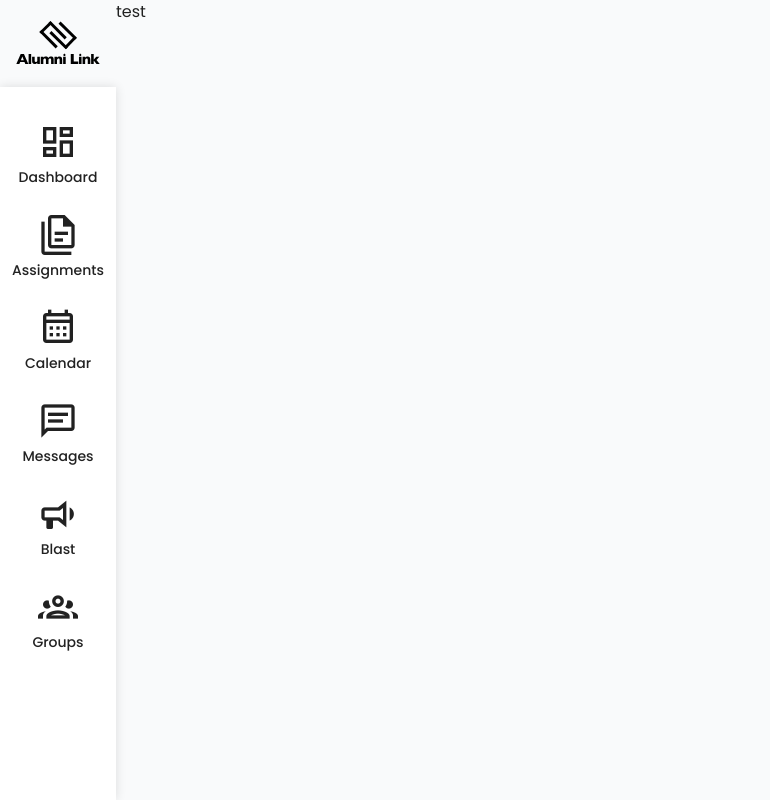
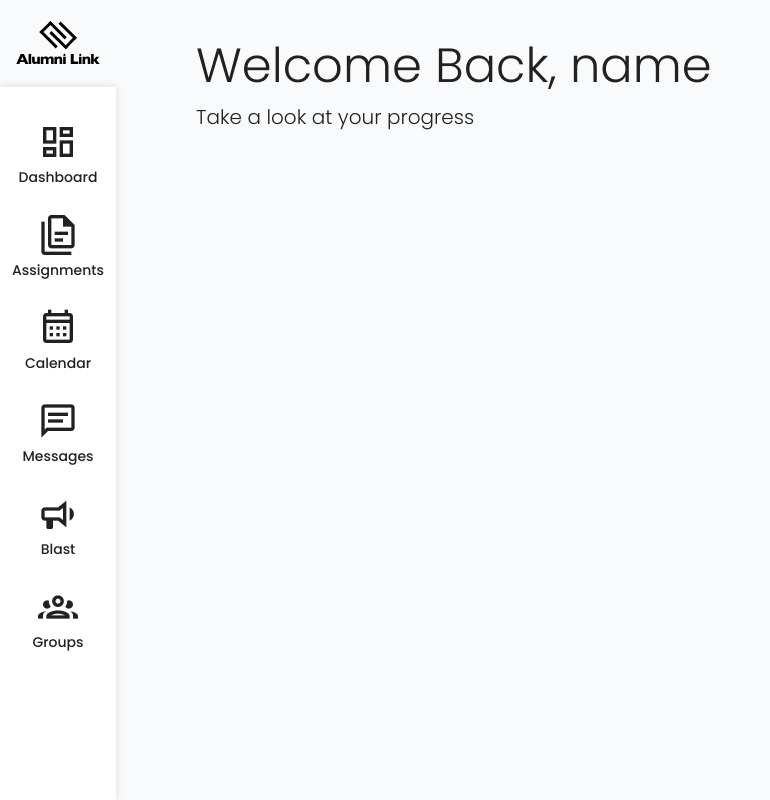
Before and after one commit to brasskneecap/alumni-link, a Vue app in the folder portal/: page / in a window 1280 px wide. Shown: the whole page, without its empty margins (0-770 px from the left). Built offline with nearby package versions, Linux system fonts and the light colour scheme.

Commit message:
formatted dashboard page elements

```diff
--- a/portal/src/components/Dashboard/dashboard.vue
+++ b/portal/src/components/Dashboard/dashboard.vue
@@ -1,3 +1,68 @@
 <template>
-  <div>test</div>
+  <div class="dashboard-container">
+
+    <!-- welcome message, settings, notification -->
+    <div class="topbar-container">
+      <div class="welcome-container">
+        <h2>Welcome Back, name</h2>
+        <p>Take a look at your progress</p>
+      </div>
+      <div class="profile-container">
+
+      </div>
+    </div>
+
+    <!-- assignments and team list -->
+    <div class="tracker-container">
+      <div class="this-week-container">
+
+      </div>
+      <div class="completed-container">
+
+      </div>
+      <div class="team-container">
+
+      </div>
+    </div>
+
+    <!-- upcoming things list -->
+    <div class="upcoming-container">
+
+    </div>
+
+    <!-- calendar and blast -->
+    <div class="right-container">
+      <div class="calendar-container">
+
+      </div>
+      <div class="blast-container">
+
+      </div>
+    </div>
+  </div>
 </template>
+
+<script setup>
+// import { ref } from 'vue'
+
+</script>
+
+<style lang="scss">
+@use '@/variables.scss' as *;
+
+.welcome-container {
+
+  margin: 1.88rem 0 0 5rem;
+
+  h2 {
+    font-size: 48px;
+    font-weight: 300;
+  }
+
+  p {
+    font-size: 20px;
+    font-weight: 300;
+  }
+}
+
+</style>
```
